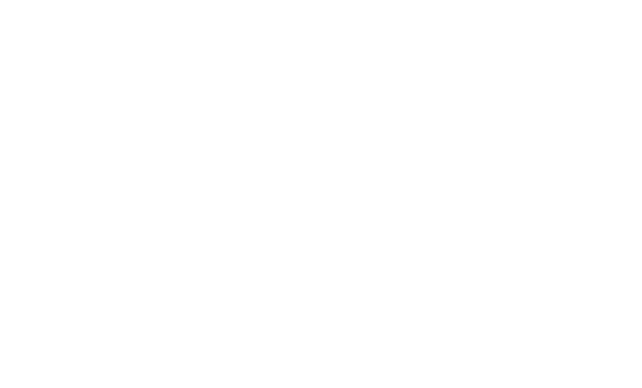
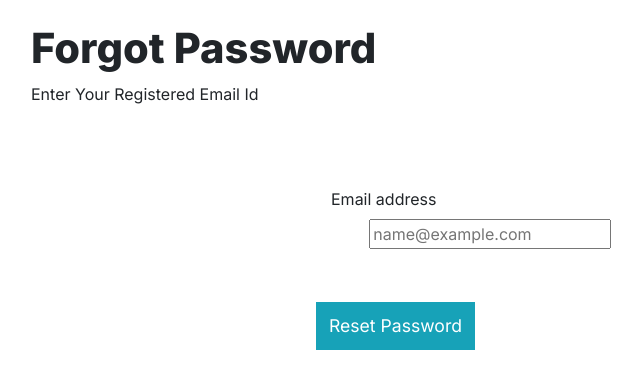
Before and after one commit to gouravTheDev/unnetwork-react, a React (Create React App) app: page /forgot-password in a window 1280 px wide. Shown: the top 388 px of the page, without its empty margins (54-696 px from the left). Built offline with nearby package versions, Linux system fonts and the light colour scheme.

Commit message:
Forgot pass

```diff
--- a/src/Routes.js
+++ b/src/Routes.js
@@ -3,6 +3,7 @@
 import Home from "./core/Home";
 import Signup from "./user/Signup";
 import Signin from "./user/Signin";
+import ForgotPassword from "./user/ForgotPassword";
 import PrivateRoute from "./auth/helper/PrivateRoutes";
 import Profile from "./user/Profile";
 
@@ -13,6 +14,7 @@
         <Route path="/" exact component={Home} />
         <Route path="/signup" exact component={Signup} />
         <Route path="/signin" exact component={Signin} />
+        <Route path="/forgot-password" exact component={ForgotPassword} />
         <PrivateRoute path="/user/profile" exact component={Profile} />
       </Switch>
     </BrowserRouter>
--- a/src/auth/helper/index.js
+++ b/src/auth/helper/index.js
@@ -49,7 +49,7 @@
     return fetch(`${API}/user/logout`, {
       method: "GET",
       headers: {
-        Authorization: "Bearer "+token
+        Authorization: "Bearer " + token,
       },
     })
       .then((response) => console.log("signout success"))
@@ -65,3 +65,20 @@
     return token;
   }
 };
+
+export const forgotPass = async (data) => {
+  try {
+    let forgotPass = await fetch(`${API}/user/forgot-password`, {
+      method: "POST",
+      headers: {
+        Accept: "application/json",
+        "Content-Type": "application/json",
+      },
+      body: JSON.stringify(data),
+    });
+    forgotPass = await forgotPass.json();
+    return forgotPass;
+  } catch (error) {
+    console.log(error);
+  }
+};
--- a/src/backend.js
+++ b/src/backend.js
@@ -1 +1,2 @@
 export const API = process.env.REACT_APP_BACKEND;
+export const BACKEND_URL = process.env.REACT_APP_URL_BACK;
--- /dev/null
+++ b/src/user/ForgotPassword.js
@@ -0,0 +1,152 @@
+import React, { useState } from "react";
+import Base from "../core/Base";
+import { Redirect } from "react-router-dom";
+import { Link } from "react-router-dom";
+
+import {
+  signin,
+  forgotPass,
+  authenticate,
+  isAutheticated,
+} from "../auth/helper";
+
+const ForgotPassword = () => {
+  const [values, setValues] = useState({
+    email: "",
+    error: "",
+    loading: false,
+    didRedirect: false,
+  });
+
+  const [showSuccessMsg, setShowSuccessMsg] = useState(false);
+
+  const { email, error, loading, didRedirect } = values;
+  const { user } = isAutheticated();
+
+  const handleChange = (name) => (event) => {
+    setValues({ ...values, error: false, [name]: event.target.value });
+  };
+
+  const onSubmit = async (event) => {
+    event.preventDefault();
+    setValues({ ...values, error: false, loading: true });
+    if (!email || email == "") {
+      setValues({
+        ...values,
+        error: "Please fill all the fields",
+        loading: false,
+      });
+      return;
+    }
+    let data = await forgotPass({ email: email });
+    // console.log(data)
+    if (data && data != {}) {
+      if (data.status == 201) {
+        setValues({
+          ...values,
+          email: "",
+          error: data.message,
+          loading: false,
+        });
+      } else {
+        setValues({ ...values, email: "" });
+        setShowSuccessMsg(true);
+      }
+    } else {
+      setValues({ ...values, error: "Could not process now!", loading: false });
+    }
+  };
+
+  const ForgotPasswordForm = () => {
+    return (
+      <div className="loginHome container">
+        <div className="row">
+          <div className="col-md-12 mb-2">
+            <h1
+              className="mt-4 mb-1"
+              style={{ fontSize: "2.6em", fontWeight: "900" }}
+            >
+              Forgot Password
+            </h1>
+            <p className="mt-2">Enter Your Registered Email Id</p>
+          </div>
+          <div className="col-md-6 offset-sm-3">
+            <form>
+              <div
+                className="form-group mb-4"
+                style={{
+                  marginTop: "36px",
+                  borderRadius: "15px",
+                  border: "1px solid #fff",
+                  padding: "10px",
+                  paddingLeft: "14px",
+                  paddingTop: "20px",
+                  paddingBottom: "12px",
+                }}
+                id="customGroup"
+              >
+                <div className="mt-0 mb-2 py-0">Email address</div>
+                <div className="row mt-2">
+                  <div className="col-1">
+                    <img
+                      src="/fig/email.svg"
+                      className="inputIcon"
+                      style={{ height: "18px" }}
+                    />
+                  </div>
+                  <div className="col-10 pl-2">
+                    <input
+                      id="floatingInput"
+                      type="email"
+                      placeholder="name@example.com"
+                      onChange={handleChange("email")}
+                      required
+                    />
+                  </div>
+                </div>
+              </div>
+
+              <button
+                style={{
+                  marginBottom: "46px",
+                  paddingTop: "10px",
+                  paddingBottom: "10px",
+                  fontSize: "1.1em",
+                }}
+                onClick={onSubmit}
+                className="btn btn-info mt-3 btnCustom"
+              >
+                Reset Password
+              </button>
+            </form>
+          </div>
+          {showSuccessMsg ? (
+            <div className="col-md-6 col-sm-12 text-center">
+              <p style={{ fontSize: "18px" }}>
+                A new password has been sent to your email account!
+              </p>
+              <p style={{ fontSize: "18px" }}>
+                <Link
+                  to="/signin"
+                  style={{ textDecoration: "none", color: "#FA983B" }}
+                >
+                  Login
+                </Link>
+              </p>
+            </div>
+          ) : (
+            ""
+          )}
+
+          <div className="col-12 mx-auto text-center">
+            <span>{values.error != "" ? values.error : ""}</span>
+          </div>
+        </div>
+      </div>
+    );
+  };
+
+  return <div>{ForgotPasswordForm()}</div>;
+};
+
+export default ForgotPassword;
--- a/src/user/Profile.js
+++ b/src/user/Profile.js
@@ -4,6 +4,7 @@
 import Cookies from "universal-cookie";
 import UserApiCalls from "../core/helper/userApiCalls";
 import { signout } from "../auth/helper";
+import { BACKEND_URL } from "../backend";
 
 const cookies = new Cookies();
 
@@ -18,6 +19,7 @@
   let inputFile = "";
 
   const [token, setToken] = useState("");
+  const [backEndUrl, setBackEndUrl] = useState(BACKEND_URL);
 
   const [showP, setShowP] = useState(false);
   const handleCloseP = () => setShowP(false);
@@ -183,7 +185,7 @@
             <img
               src={
                 values.profile_pic
-                  ? "https://unnetwork-admin.codewithbogo.in/uploads/user/profile_pic/" +
+                  ? backEndUrl + "/uploads/user/profile_pic/" +
                     values.profile_pic
                   : "/fig/userIm.png"
               }
@@ -381,7 +383,7 @@
                   placeholder="Re Enter the Password"
                 />
               </div>
-              <div className="col-12 mx-auto text-center">
+              <div className="col-12 mx-auto text-center mb-2">
                 <span>{msgP != "" ? msgP : ""}</span>
               </div>
               <div className="col-md-12 col-sm-12 mx-auto text-right">
--- a/src/user/Signin.js
+++ b/src/user/Signin.js
@@ -176,6 +176,16 @@
               </button>
             </form>
           </div>
+          <div className="col-md-6 col-sm-12">
+            <p style={{ fontSize: "14px" }}>
+              <Link
+                to="/forgot-password"
+                style={{ textDecoration: "none", color: "#FA983B" }}
+              >
+                Forgot Password
+              </Link>
+            </p>
+          </div>
           <div className="col-12 mx-auto text-center">
             <span>{values.error != "" ? values.error : ""}</span>
           </div>
```
Also changed, not shown: 1 other file (tests, documents, lock files or other folders).
